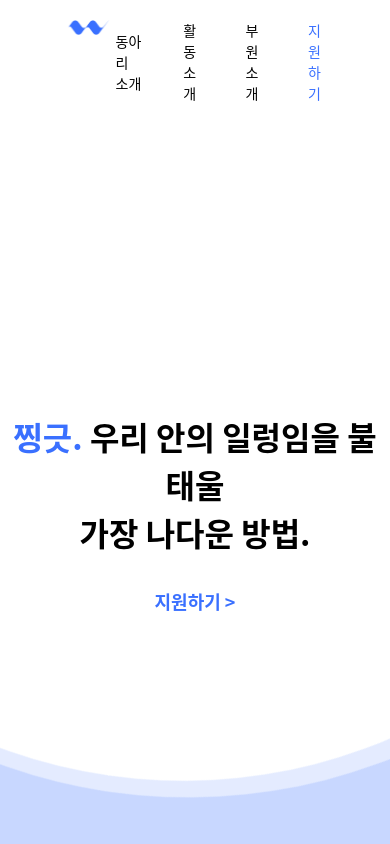
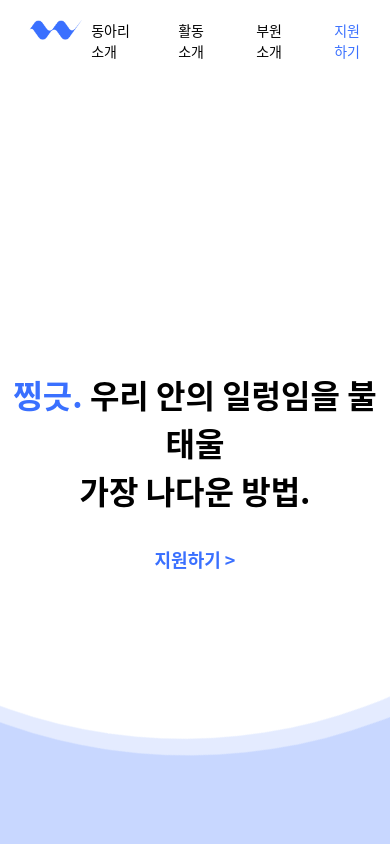
Before and after one commit to KMU-WINK/wink-official-frontend, a Next.js app: page / in a window 390 px wide. Shown: the top 844 px of the page. Built offline with nearby package versions, Linux system fonts and the light colour scheme.

Commit message:
style: TopBar 반응형 적용
- Mobile Device에서는 padding 값을 20px으로 고정
- css 코드 스타일 수정

```diff
--- a/src/styles/TopBar.module.css
+++ b/src/styles/TopBar.module.css
@@ -38,3 +38,9 @@
 .item li:last-of-type {
   color: #3a70ff;
 }
+
+@media (max-width: 700px) {
+  .topbar {
+    padding: 20px;
+  }
+}
```
Lines whose indentation alone changed are shown as unchanged.
